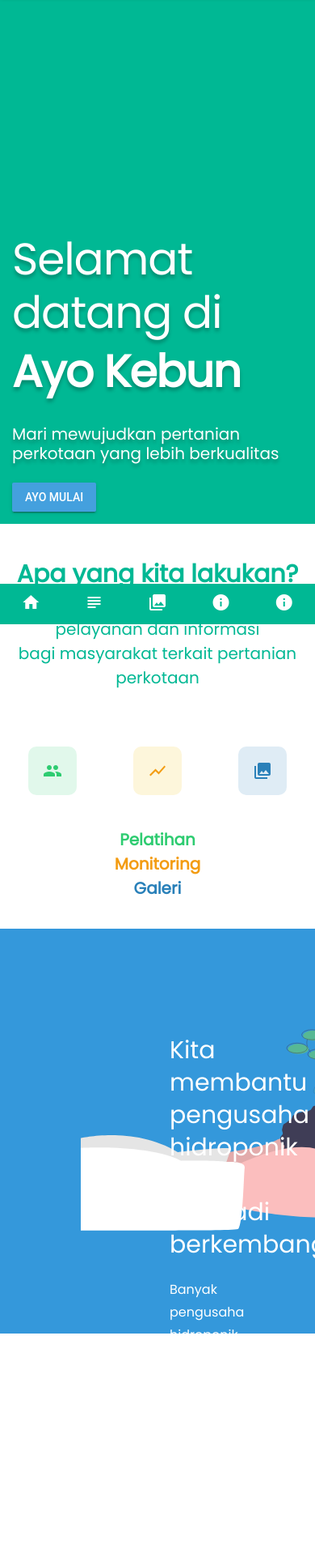
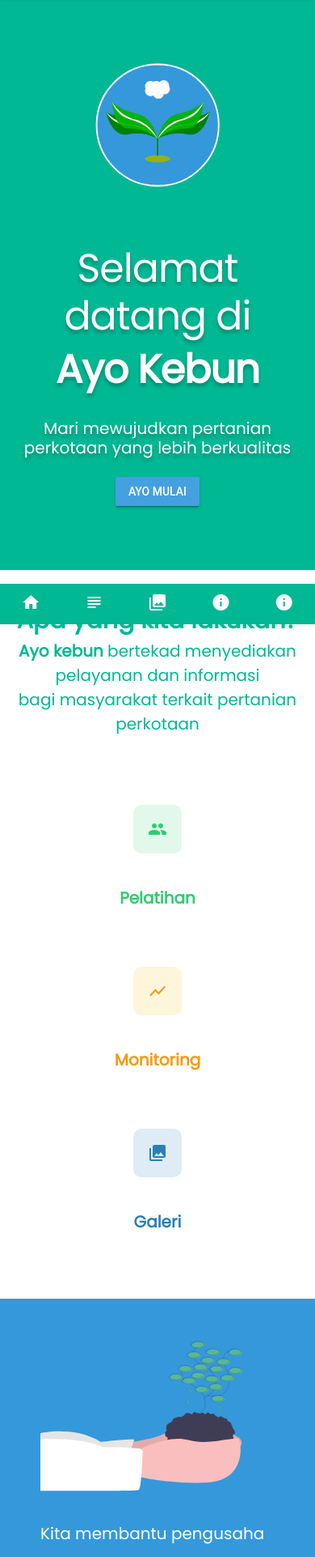
Before and after one commit to PROYEK-KOMPETEGRAM/AyoKebun, a plain HTML site: page landing-page/landing-page.html in a window 390 px wide. Shown: the part 73-1996 px from the top of the page at 81% size. Before the commit the page ends 1720 px from the top, so only its background shows below. Drawn offline with nearby package versions, Linux system fonts and the light colour scheme.

Commit message:
landing-page Ayo Kebun versi 5
1. Fix Responsif
2. Animation

```diff
--- a/landing-page/css/styles.css
+++ b/landing-page/css/styles.css
@@ -153,6 +153,9 @@ button:focus{
 .desc-color-three{
     color: #2980b9;
 }
+.icon-box{
+    display: block;
+}
 .banner-three{
     width: 100%;
     height: 500px;
@@ -190,6 +193,23 @@ button:focus{
 }
 
 /*CSS Mobile*/
+@media only screen and (min-width: 1150px){
+    .icon-container-first-mobile{
+        display: none;
+    }
+}
+@media only screen and (max-width: 1150px){
+
+    .icon-container-first{
+        margin-left: 130px;
+        }
+    .container-first-welcome{
+        font-size: 49px;
+        }
+    .container-first-ayokebun{
+        font-size: 49px;
+        }
+}
 @media only screen and (max-width: 1024px){
 .site-mobile {
     display: block;
@@ -210,4 +230,105 @@ button:focus{
     text-decoration: none;
     font-size: 17px;
     display: block;
+    }
+.container-three {
+    padding-left: 50px;
+    padding-right: 50px;
+    }
+.icon-container-first-mobile{
+    display: none;
+    }
 }
+@media only screen and (min-width: 1024px){
+    .icon-container-first-mobile{
+        display: none;
+        }
+}
+@media only screen and (max-width: 991px){
+.icon-container-first-mobile{
+    width: 100%;
+    height: 250px;
+    margin-top: 65px;
+    }
+.container-sub-first{
+    margin-top: 50px;
+    }
+.icon-container-first{
+    display: none;
+    }
+.icon-container-first-mobile{
+    display: block;
+    }
+.wrap-container-first {
+    margin-top: 10px;
+    }
+.icon-center-mobile{
+    margin-right: 100px;
+    margin-left: 100px;
+    }
+.wrap-container-first{
+    text-align: center;
+    }
+}
+@media only screen and (max-width: 768px){
+    .banner-second{
+    height: 700px;
+    }
+    .icon-container-first-mobile{
+        width: 100%;
+        height: 250px;
+        margin-top: 65px;
+        }
+    .container-sub-first{
+        margin-top: 50px;
+        }
+    .icon-container-first{
+        display: none;
+        }
+    .icon-container-first-mobile{
+        display: block;
+        }
+    .wrap-container-first {
+        margin-top: 10px;
+        }
+    .container-title-three{
+        padding-top: 20px;
+        font-size: 22px;
+    }
+    .icon-nature-recovery{
+        width: 100%;
+        height: 300px;
+    }
+    .icon-box{
+        padding: 35px;
+    }
+    .container-second-icon{
+        margin-top: 50px;
+    }
+}
+@media only screen and (max-width: 768px){
+    .banner-second{
+        height: 900px;
+    }
+    .banner-first{
+        height: 777px;
+    }
+    .wrap-banner-three-mobile{
+        display: block;
+    }
+    .icon-nature-recovery{
+        width: 250px;
+        height: 210px;
+    }
+    .container-title-three{
+        font-size: 20px;
+    }
+    .banner-three{
+        height: 625px;
+    }
+}
+@media only screen and (min-width: 576px){
+    .banner-three{
+        height: 540px;
+    }
+}
--- a/landing-page/landing-page.html
+++ b/landing-page/landing-page.html
@@ -31,12 +31,14 @@
                 <button class="mdl-button mdl-js-button mdl-button--raised mdl-js-ripple-effect mdl-button--accent spasi-button" data-aos="fade-up" data-aos-delay="300">Masuk</button>
             </div>
         </header>
-
         <section class="banner-first">
             <div class="container">
                 <div class="container-sub-first">
                     <div class="row">
                         <div class="col-lg-6">
+                            <div class="icon-center-mobile">
+                                <img class="icon-container-first-mobile" src="assets/1.svg" alt="container first icon"></img>
+                            </div>
                             <div class="wrap-container-first">
                             <h1 class="container-first-welcome">Selamat datang di</h1>
                             <h1 class="container-first-ayokebun">Ayo Kebun</h1>
@@ -59,15 +61,19 @@
                     <div class="container-second-two" data-aos="fade-up" data-aos-delay="300"><b>Ayo kebun</b> bertekad menyediakan pelayanan dan informasi <br/>bagi masyarakat terkait pertanian perkotaan</div>
                     <div class="container-second-icon">
                     <div class="row">
-                        <i class="material-icons bg-color-icon icon-container icon-color-one" data-aos="flip-left" data-aos-delay="200">people</i>
-                        <i class="material-icons bg-color-icon icon-container icon-color-two" data-aos="flip-left" data-aos-delay="200">show_chart</i>
-                        <i class="material-icons bg-color-icon icon-container icon-color-three" data-aos="flip-left" data-aos-delay="200">photo_library</i>
+                        <div class="icon-box col-sm">
+                            <i class="material-icons bg-color-icon icon-container icon-color-one" data-aos="flip-left" data-aos-delay="200">people</i>
+                            <div class="col-sm col-description desc-color-one" data-aos="flip-left" data-aos-delay="200">Pelatihan</div>
+                        </div>
+                        <div class="icon-box col-sm">
+                            <i class="material-icons bg-color-icon icon-container icon-color-two" data-aos="flip-left" data-aos-delay="200">show_chart</i>
+                            <div class="col-sm col-description desc-color-two" data-aos="flip-left" data-aos-delay="200">Monitoring</div>
+                        </div>
+                        <div class="icon-box col-sm">
+                            <i class="material-icons bg-color-icon icon-container icon-color-three" data-aos="flip-left" data-aos-delay="200">photo_library</i>
+                            <div class="col-sm col-description desc-color-three" data-aos="flip-left" data-aos-delay="200">Galeri</div>
+                        </div>
                     </div>
-                    <div class="row">
-                       <div class="col-sm col-description desc-color-one" data-aos="flip-left" data-aos-delay="200">Pelatihan</div>
-                       <div class="col-sm col-description desc-color-two" data-aos="flip-left" data-aos-delay="200">Monitoring</div>
-                       <div class="col-sm col-description desc-color-three" data-aos="flip-left" data-aos-delay="200">Galeri</div>
-                     </div>
                     </div>
                 </div>
             </div>
@@ -76,10 +82,10 @@
                 <div class="container-three">
                     <div class="container-sub-three">
                         <div class="row">
-                            <div class="col-6">
+                        <div class="col-sm">
                                 <img class="icon-nature-recovery" src="assets/2.svg" alt="icon container three" data-aos="fade-down" data-aos-delay="200"></img>
-                            </div>
-                            <div class="col-6">
+                        </div>
+                            <div class="col-sm">
                                 <h2 class="container-title-three">Kita membantu pengusaha hidroponik agar menjadi berkembang</h2>
                                 <p class="container-desc-three" data-aos="fade-up" data-aos-delay="200">Banyak pengusaha hidroponik yang mempercayakan teknologi informasi kita untuk merealisasikan hidroponik menjadi lebih baik.</p>
                             </div>
```
